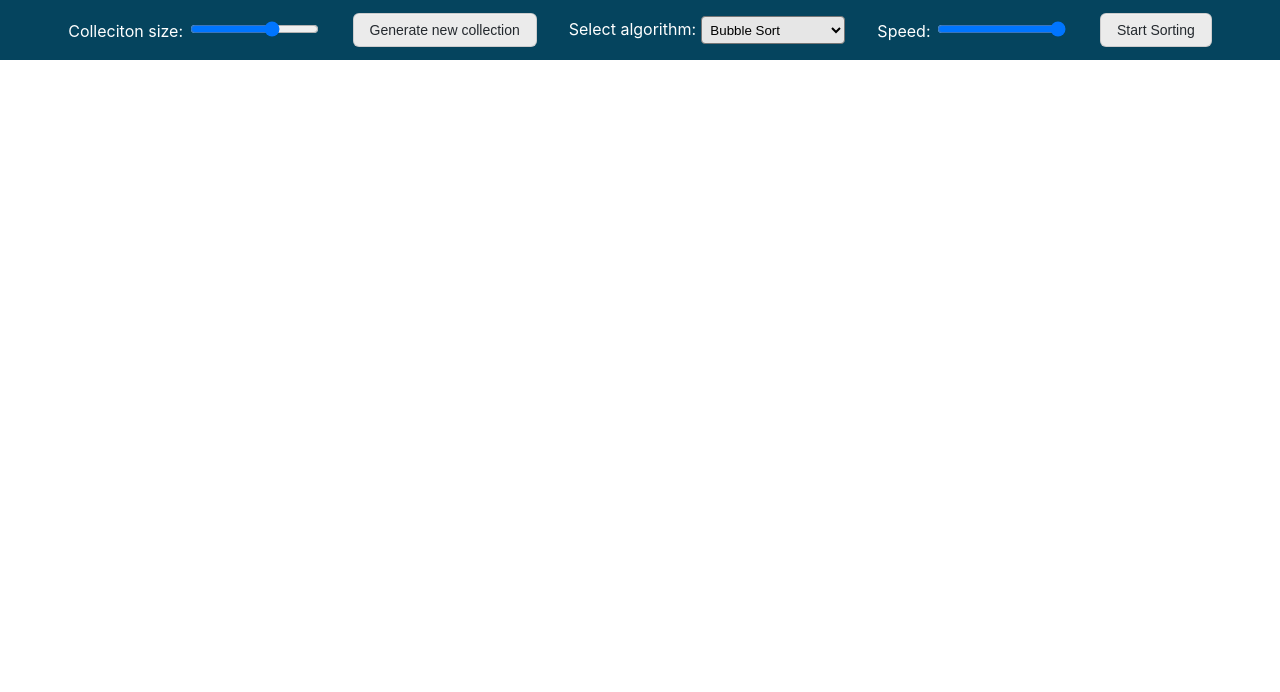
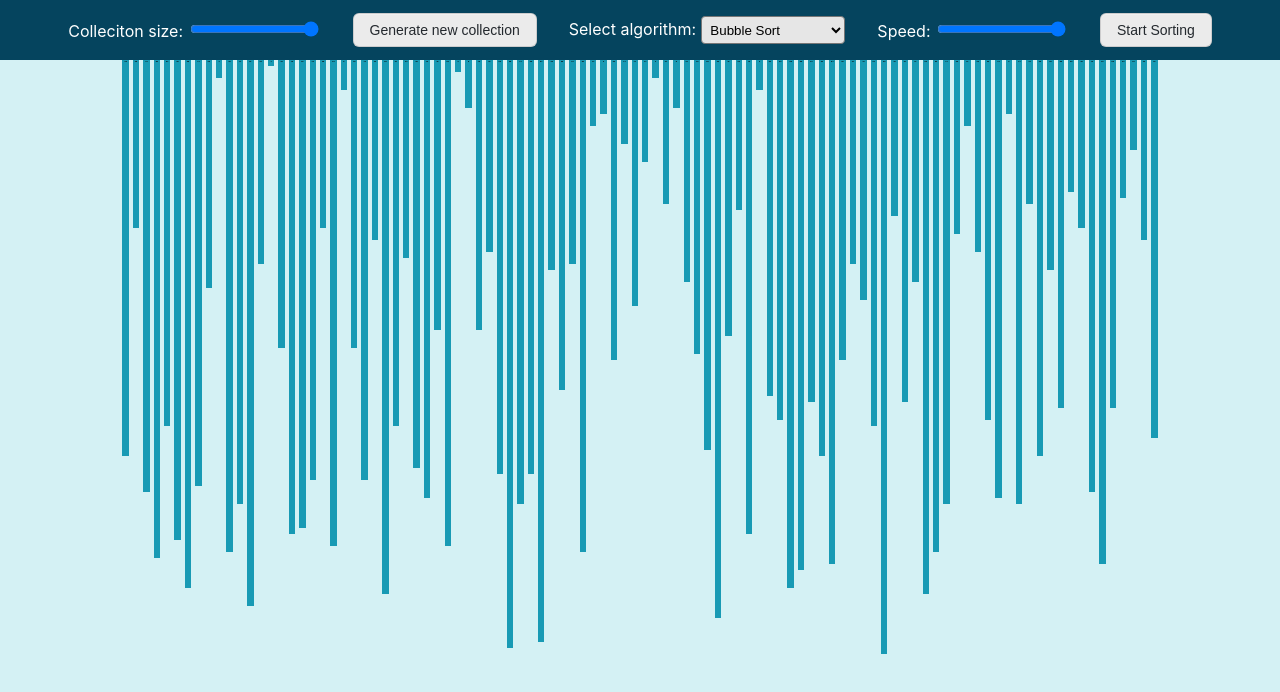
Before and after one commit to Verdini/sorting-visualizer-react, a React (Create React App) app: page / in a window 1280 px wide. Shown: the top 692 px of the page. Built offline with nearby package versions, Linux system fonts and the light colour scheme.

Commit message:
Project structured with ContextAPI. First sorting algorithm works fine.

```diff
--- a/src/algorithms/isorting.ts
+++ b/src/algorithms/ISortingAlgorithm.ts
@@ -1,4 +1,4 @@
-export default interface ISorting {
+export default interface ISortingAlgorithm {
     run: boolean;
     delay: number;
     start: (array: number[], delay: number, onStateChange: (array: number[], compareElements: number[]) => void) => void;
--- /dev/null
+++ b/src/components/App.css
@@ -0,0 +1,5 @@
+.App {
+    margin: 0;
+    width: 100%;
+    height: 100%
+}
--- a/src/components/App.tsx
+++ b/src/components/App.tsx
@@ -1,10 +1,8 @@
 import React from 'react';
 import Navbar from './Navbar';
 import Stage from './Stage';
-import BubbleSort from '../algorithms/bubblesort';
-import ISorting from '../algorithms/isorting';
-import { timeStamp } from 'console';
 import SortingContext from '../contexts/SortingContext';
+import './App.css'
 
 
 interface IProps  {
@@ -16,31 +14,6 @@ interface IState {
 }
 
 class App extends React.Component<IProps, IState> {
-  sortingAlg: ISorting;
-
-  constructor(props: IProps) {
-    super(props);
-    this.sortingAlg = null as any;
-  }
-
-
-  sort = async (speed: number, algorithm: string) => {
-    // let delay = (-10)*speed + 1010;
-    // console.log("DElay: " +delay);
-    // if(!this.sortingAlg) {
-    //   console.log("Start");
-    //   this.sortingAlg = new BubbleSort();
-    //   this.sortingAlg.start(this.state.array, delay, async (array: number[], compareElements: number[]) => {
-    //     this.setState({ array, compareElements });
-    //   } );
-    // } else {
-    //   console.log("Stop");
-    //   this.sortingAlg.stop();
-    //   this.sortingAlg = null as any;
-    // }
-
-  }
-
   render() {
     return (
       <SortingContext>
--- a/src/components/Navbar.css
+++ b/src/components/Navbar.css
@@ -13,7 +13,7 @@
 
 @media screen and (max-width: 940px) {
   #navbar {
-    height: 100%;
+    height: auto;
     width: 100%;
     display: flex;
     flex-wrap: wrap;
--- a/src/components/Navbar.tsx
+++ b/src/components/Navbar.tsx
@@ -1,5 +1,5 @@
 import React from "react";
-import {SortingContext, SortingContextType} from '../contexts/SortingContext';
+import {SortingContext} from '../contexts/SortingContext';
 import './Navbar.css'
 
 interface IProps  {
@@ -44,7 +44,7 @@ class Navbar extends React.Component<IProps, IState> {
     this.context.setSortingDelay(delay);
   }
 
-  handleSort = () => {
+  handleSort = async () => {
     this.context.startStop();
   }
 
@@ -53,12 +53,12 @@ class Navbar extends React.Component<IProps, IState> {
         <div id="navbar">
             <div style={{ display: "inline-block"} }>
               <label>Colleciton size: </label>
-              <input type="range" min="2" max="150" value={this.state.arraySize} onChange={this.handleSizeChange}/>
+              <input type="range" min="5" max="100" value={this.state.arraySize} onChange={this.handleSizeChange}/>
             </div>
             <button className="button" onClick={this.handleResetArray}>Generate new collection</button>
             <div style={{ display: "inline-block"} }>
               <label>Select algorithm: </label>
-              <select className="select-dropdown" value={this.context.sorting.algorithm} onChange={this.handleAlgorithmChange}>
+              <select className="select-dropdown" value={this.context.status.algorithm} onChange={this.handleAlgorithmChange}>
                 <option value="BubbleSort">Bubble Sort</option>
                 <option value="HeapSort">Heap Sort</option>
                 <option value="MergeSort">Merge Sort</option>
@@ -69,7 +69,7 @@ class Navbar extends React.Component<IProps, IState> {
               <label>Speed: </label>
               <input type="range" min="1" max="100" value={this.state.speed} onChange={this.handleSpeedChange}/>
             </div>
-            <button className="button" onClick={this.handleSort}>{this.context.sorting.running? 'Stop' : 'Start Sorting' }</button>
+            <button className="button" onClick={this.handleSort}>{this.context.status.running? 'Stop Sorting' : 'Start Sorting' }</button>
         </div>
     );
 
--- a/src/components/Stage.css
+++ b/src/components/Stage.css
@@ -2,15 +2,15 @@
     width: 100%;
     height: 100%;
     background-color: #D4F1F4;
-    text-align: center;
+    display: flex;
+    justify-content: center;
 }
 
 .arrayElement {
     font-family: sans-serif;
     font-weight: 700;
+    text-align: center;
     display: inline-block;
     width: 24px;
-    margin-left: 5px;
-    margin-right: 5px;
     background-color: #189AB4;
 }
--- a/src/components/Stage.tsx
+++ b/src/components/Stage.tsx
@@ -1,5 +1,5 @@
 import React from "react";
-import {SortingContext, SortingContextType} from '../contexts/SortingContext';
+import {SortingContext} from '../contexts/SortingContext';
 import './Stage.css'
 
 interface IProps  {
@@ -40,13 +40,14 @@ class Stage extends React.Component<IProps, IState> {
   }
 
   render() {
-    const elemWidth = `${this.state.width/(this.context.sorting.array.length)/2}px`;
+    const elemWidth = `${this.state.width/(this.context.arrayData.array.length)/2}px`;
+    const fontSize = `${this.state.width/(this.context.arrayData.array.length)/6}px`;
     const bgColor = '#189AB4';
     const bgColorComp = "#05445E";
 
     return(
         <div id="container">
-            {this.context.sorting.array.map( (el: any, index: number) =>
+            {this.context.arrayData.array.map( (el: any, index: number) =>
                 <div
                   className="arrayElement"
                   key={index}
@@ -55,8 +56,8 @@ class Stage extends React.Component<IProps, IState> {
                     width: elemWidth,
                     marginLeft: '2px',
                     marginRight: '2px',
-                    backgroundColor: ( index === this.context.sorting.compareElements[0] || index === this.context.sorting.compareElements[1] ? bgColorComp: bgColor),
-                    fontSize: '4px'  } } >
+                    backgroundColor: ( index === this.context.arrayData.compareElements[0] || index === this.context.arrayData.compareElements[1] ? bgColorComp: bgColor),
+                    fontSize: fontSize } } >
                   {el}
                 </div>
             )}
--- a/src/contexts/SortingContext.tsx
+++ b/src/contexts/SortingContext.tsx
@@ -1,9 +1,21 @@
 import React, { createContext, useEffect, useState } from 'react';
-import { Sorting } from '../models/Sorting';
+import ISortingAlgorithm from '../algorithms/ISortingAlgorithm';
+import BubbleSort from '../algorithms/BubbleSort';
 
+export interface SortingArrayData {
+    array: number[],
+    compareElements: number[]
+}
+
+export interface SortingStatus {
+    running: boolean,
+    delay: number,
+    algorithm: string
+}
 
 export interface SortingContextType {
-    sorting: Sorting,
+    arrayData: SortingArrayData,
+    status: SortingStatus,
     resetArray(size: number): void,
     setAlgorithm(algorithm: string): void
     setSortingDelay(delay: number): void
@@ -11,38 +23,61 @@ export interface SortingContextType {
 }
 
 export const SortingContext = createContext<SortingContextType>({
-    sorting: new Sorting([], [], false, 10, 'BubbleSort'),
+    arrayData: { array: [], compareElements: []},
+    status: { running: false, delay: 10, algorithm: 'BubbleSort'},
     resetArray: () => {},
     setAlgorithm: () => {},
     setSortingDelay: () => {},
     startStop: () => {}
 });
 
+function generateArray(size: number): number[] {
+    return [...Array(size)].map(() => ~~(1 + Math.random() * 100) );
+}
+
 const SortingProvider = (props: any) => {
-    const [sorting, setSorting] = useState<Sorting>(new Sorting([], [], false, 10, 'BubbleSort'));
+    const [arrayData, setArrayData] = useState<SortingArrayData>({ array: generateArray(100), compareElements: [-1, -1]});
+    const [status, setStatus] = useState<SortingStatus>({ running: false, delay: 10, algorithm: 'BubbleSort' });
+    const [sortingAlg, setSortingAlg] = useState<ISortingAlgorithm>(new BubbleSort());
 
     const resetArray = (size: number) => {
-        if(!sorting.running)
-            setSorting({ ...sorting,
-                array: [...Array(size)].map(() => ~~(1 + Math.random() * 100) ),
+        if(!status.running)
+            setArrayData({ ...arrayData,
+                array: generateArray(size),
                 compareElements: [-1, -1]
             });
     }
 
     const setAlgorithm = (algorithm : string) => {
-        setSorting( { ...sorting, algorithm });
+        setStatus( { ...status, algorithm });
     }
 
     const setSortingDelay = (delay: number) => {
-        setSorting({ ...sorting, sortingDelay: delay});
+        setStatus({ ...status, delay: delay});
+        if(sortingAlg)
+            sortingAlg.setDelay(delay);
     }
 
-    const startStop = () => {
-        setSorting( { ...sorting, running: !sorting.running});
+    const startStop = async () => {
+        if(!status.running)
+            setSortingAlg(new BubbleSort());
+        else
+            sortingAlg.stop();
+        setStatus(  { ...status, running: !status.running});
     }
 
+    useEffect( () => {
+        if(status.running) {
+            sortingAlg.start(arrayData.array, status.delay, async (array: number[], compareElements: number[]) => {
+                setArrayData({ array, compareElements});
+            });
+        }
+        // eslint-disable-next-line react-hooks/exhaustive-deps
+    }, [sortingAlg]);
+
+
     return(
-        <SortingContext.Provider value={ {sorting, resetArray, setAlgorithm, setSortingDelay, startStop} }>
+        <SortingContext.Provider value={ {arrayData, status, resetArray, setAlgorithm, setSortingDelay, startStop} }>
             {props.children}
         </SortingContext.Provider>
     );
--- a/src/index.css
+++ b/src/index.css
@@ -1,5 +1,14 @@
+html {
+  margin: 0;
+  width: 100%;
+  height: 100%
+}
+
+
 body {
   margin: 0;
+  width: 100%;
+  height: 100%;
   font-family: -apple-system, BlinkMacSystemFont, 'Segoe UI', 'Roboto', 'Oxygen',
     'Ubuntu', 'Cantarell', 'Fira Sans', 'Droid Sans', 'Helvetica Neue',
     sans-serif;
@@ -11,3 +20,10 @@ code {
   font-family: source-code-pro, Menlo, Monaco, Consolas, 'Courier New',
     monospace;
 }
+
+
+#root {
+  margin: 0;
+  width: 100%;
+  height: 100%
+}
--- a/src/models/Sorting.ts
+++ /dev/null
@@ -1,11 +0,0 @@
-export class Sorting {
-    constructor(
-        public array: number[],
-        public compareElements: number[],
-        public running: boolean,
-        public sortingDelay: number,
-        public algorithm: string
-    ) {
-
-    }
-}
```
Also changed, not shown: src/algorithms/bubblesort.ts (+9 -2 lines).
